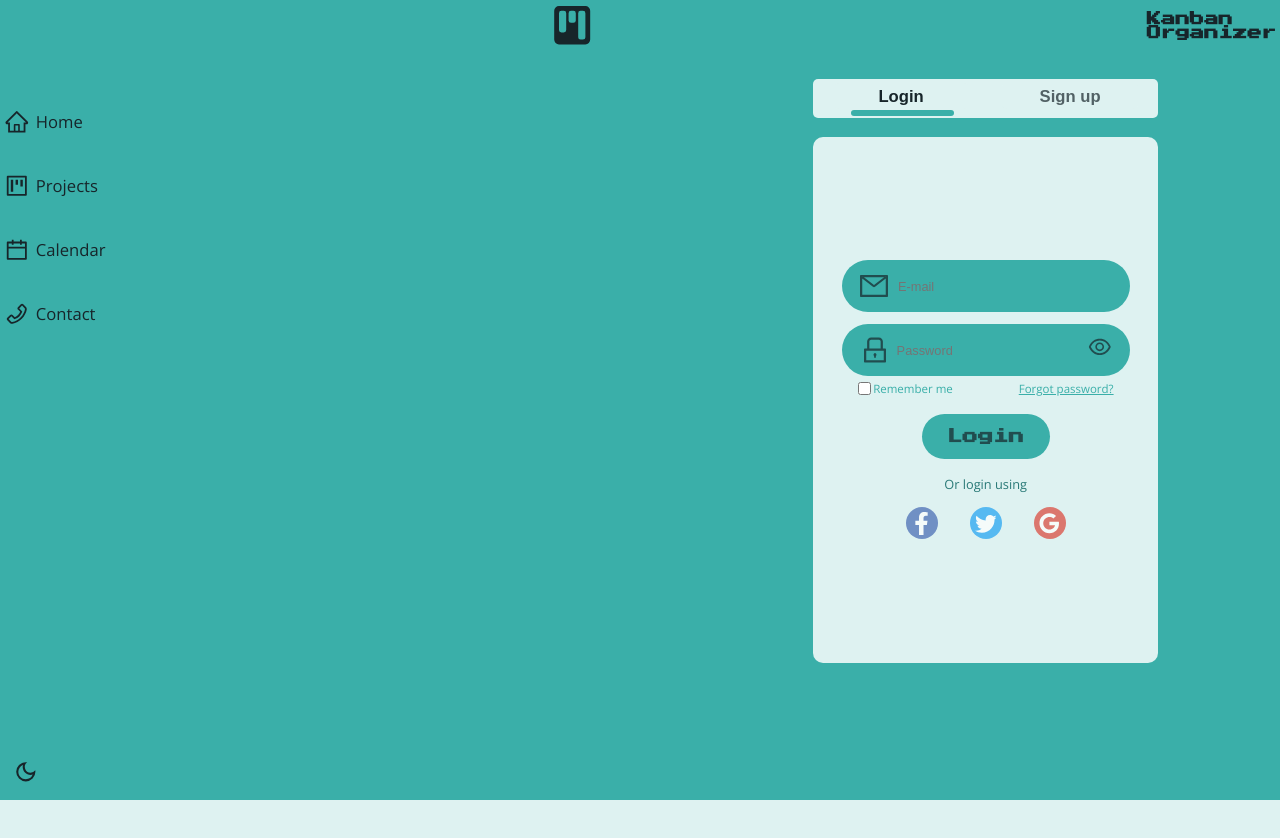
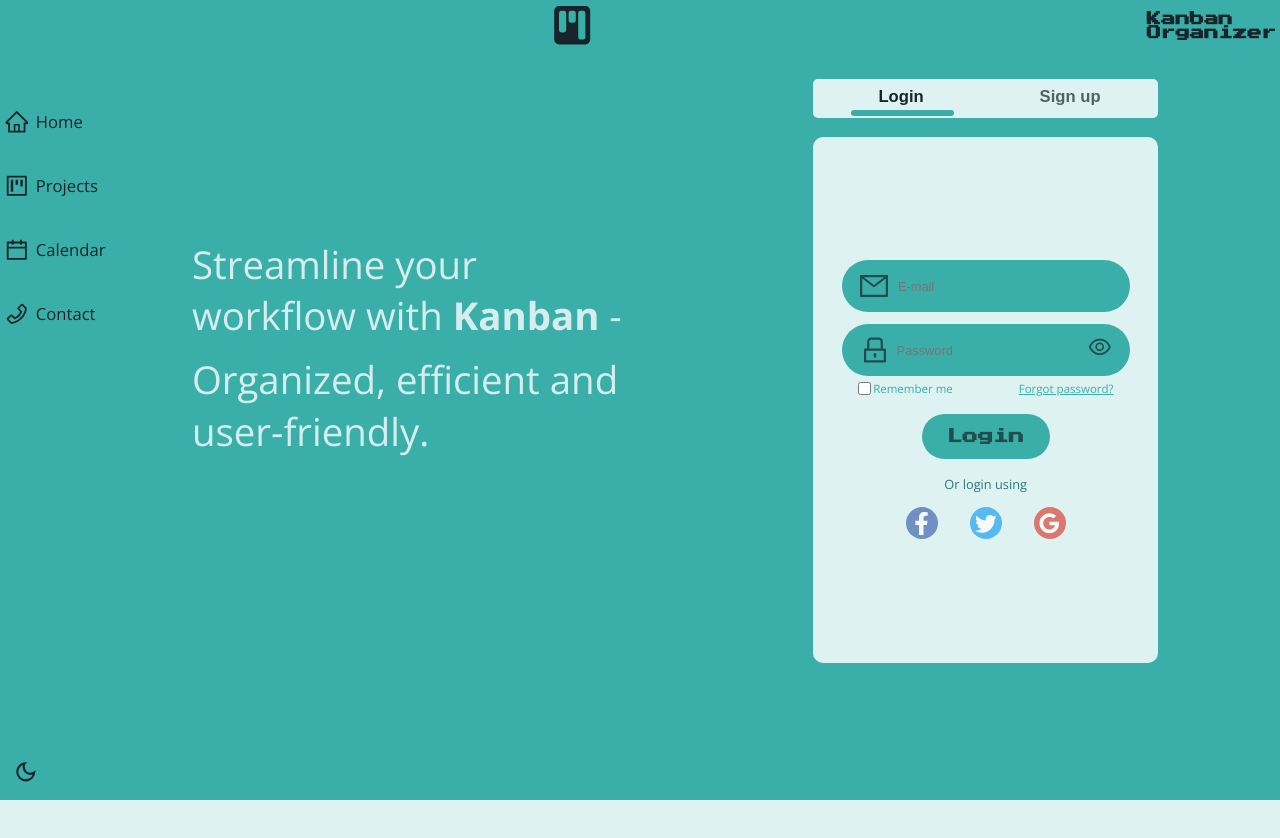
Before and after one commit to KaueFSoares/Kanban-Organizer, a React (Create React App) app in the folder files/kanban-organizer/: page / in a window 1280 px wide. Shown: the top 838 px of the page. Built offline with nearby package versions, Linux system fonts and the light colour scheme.

Commit message:
top div ready

```diff
--- a/files/kanban-organizer/src/components/pages/home/Home.js
+++ b/files/kanban-organizer/src/components/pages/home/Home.js
@@ -1,4 +1,5 @@
 import { FaFacebook, FaInstagram, FaLinkedin } from "react-icons/fa"
+import { BsFillKanbanFill } from "react-icons/bs"
 
 import "./home.sass"
 import SignForm from "./SignForm/SignForm"
@@ -18,7 +19,23 @@ function Home() {
     <main id="home-container">
       <section id="top">
         <div id="content-box">
+          {/* logo */}
+          <div id="logo-container">
+            <div id="iconBox">
+              <p>
+                <BsFillKanbanFill />
+              </p>
+            </div>
 
+            <div id="textBox">
+              <h1 id="text">Kanban <br />Organizer</h1>
+            </div>
+          </div>
+
+          <div id = "text-box">
+            <p>Streamline your workflow with <span>Kanban</span> - </p>
+            <p>Organized, efficient and user-friendly.</p>
+          </div>
         </div>
 
         <SignForm />
--- a/files/kanban-organizer/src/components/pages/home/home.sass
+++ b/files/kanban-organizer/src/components/pages/home/home.sass
@@ -17,7 +17,6 @@
             text-align: center
 
 /* LARGE PHONES AND SMALL TABLETS */
-
 
 /* EXTRA LARGE DEVICES */
 @media only screen and (min-width: 768px)
@@ -47,13 +46,54 @@
                 width: 40vw
                 height: 80vh
                 border-radius: variables.$large-border-radius
-                background-color: variables.$bg-color-focus
-                opacity: 0
+                background-color: rgba(variables.$bg-color-focus, .8)
+
+                #logo-container
+                    display: flex
+                    flex-direction: row
+                    align-items: center
+                    justify-content: center
+                    margin-bottom: 3rem
+                    font-family: variables.$font-icon
+                    color: variables.$text-color-focus
+                    padding: 3rem
+                    padding-bottom: .5rem
+
+                    #iconBox
+                        display: flex
+                        justify-content: center
+                        align-items: center
+
+                        p
+                            font-size: 7rem
+
+                    #textBox
+                        display: flex
+                        justify-content: left
+                        align-items: center
+                        margin-left: 1rem
+                        font-size: 2rem
+                        line-height: 3.5rem
+
+                #text-box
+                    padding: 3rem
+                    padding-top: .5rem
+                    color: variables.$bg-color
+                    font-family: variables.$font-main
+                    font-size: 3rem
+                    line-height: 4rem
+                    text-align: left
+
+                    p
+                        margin-bottom: 1rem
+                        opacity: .95
+
+                        span
+                            font-weight: bold
 
         #seccond-box
             height: 85vh
             width: 100%
-
 
         #back-to-top-box
             height: 40vh
@@ -116,7 +156,6 @@
                         &:hover
                             color: variables.$text-color
 
-
             #copyright
                 font-size: 1.2rem
                 font-family: variables.$font-main
```
Also changed, not shown: files/kanban-organizer/src/components/layout/navbar/navbar copy.sass (deleted, +0 -94 lines).
